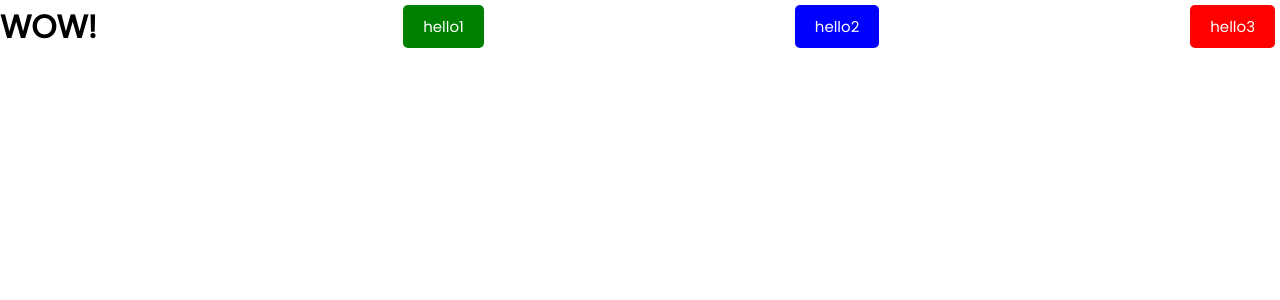
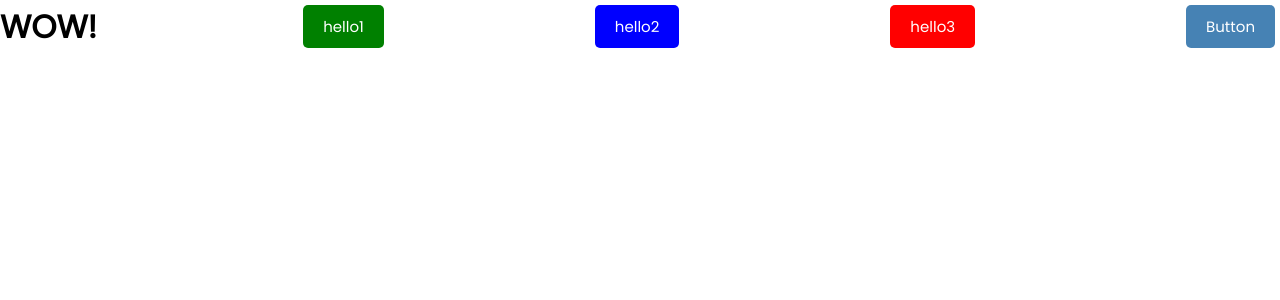
Before and after one commit to Dragontalker/react-task-tracker, a React (Create React App) app: page / in a window 1280 px wide. Shown: the top 300 px of the page. Built offline with nearby package versions, Linux system fonts and the light colour scheme.

Commit message:
Passed in onclick functions.

```diff
--- a/src/components/Button.js
+++ b/src/components/Button.js
@@ -1,10 +1,28 @@
+import PropTypes from 'prop-types';
+
 const Button = (props) => {
 
+
     return (
-        <button className='btn' style={{backgroundColor: props.color}}>
+        <button
+            onClick={props.onClick}
+            className='btn'
+            style={{backgroundColor: props.color}}
+        >
             {props.text}
         </button>
     )
 };
 
+Button.defaultProps = {
+    color: 'steelblue',
+    text: 'Button'
+};
+
+Button.protoTypes = {
+    color: PropTypes.string,
+    text: PropTypes.string,
+    onClick: PropTypes.func.isRequired
+};
+
 export default Button;
--- a/src/components/Header.js
+++ b/src/components/Header.js
@@ -2,13 +2,17 @@ import PropTypes from 'prop-types';
 import Button from './Button'
 
 const Header = (props) => {
+    const onClick = () => {
+        console.log('Click');
+    }
 
     return (
         <header className='header'>
             <h1>{props.title}</h1>
-            <Button color='green' text='hello1'/>
+            <Button color='green' text='hello1' onClick={onClick}/>
             <Button color='blue' text='hello2'/>
             <Button color='red' text='hello3'/>
+            <Button />
         </header>
     )
 };
```
